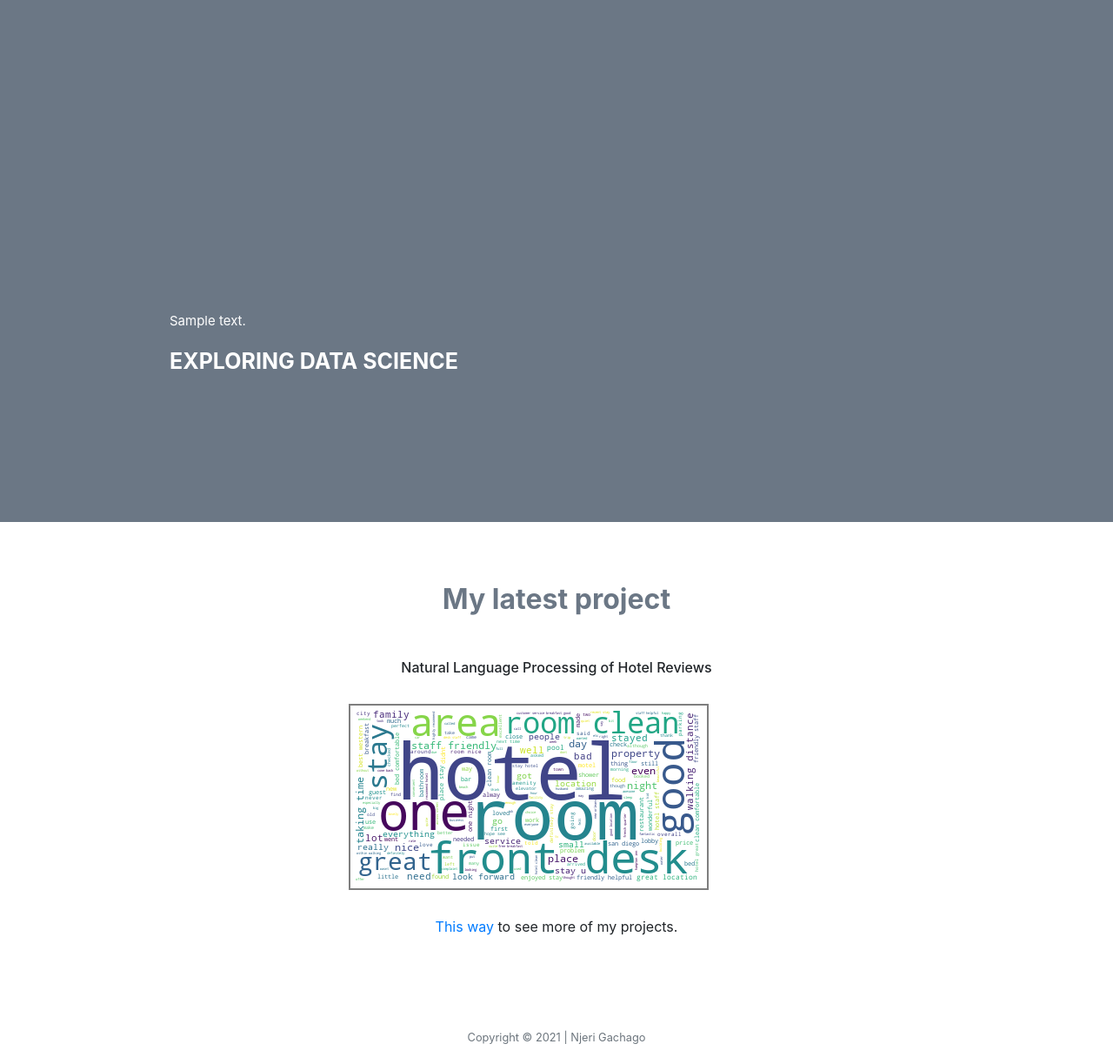
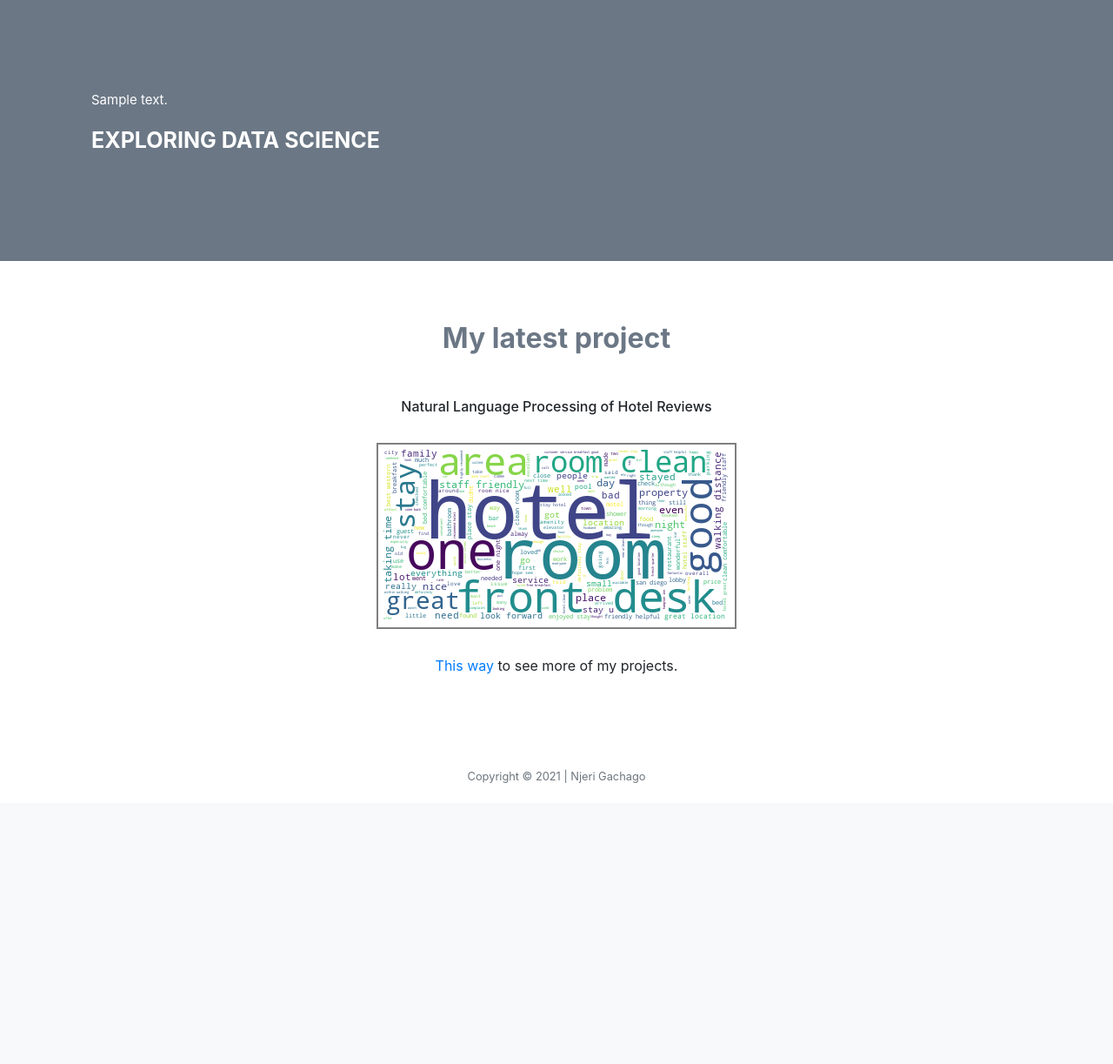
Before and after one commit to ngachago/portfolio-website, a Flask app: page / in a window 1280 px wide. Shown: the part 76-1299 px from the top of the page at 87% size. After the commit the page ends 976 px from the top, so only its background shows below. Run offline with Flask 2, Linux system fonts and the light colour scheme; a database or web service that is not in the repository returns one stand-in record (values such as "Sample title"); some libraries are stand-ins or nearby versions.

Commit message:
updated readme and fixed portfolio page

```diff
--- a/database_feeder.py
+++ b/database_feeder.py
@@ -7,6 +7,9 @@ import os
 portfolio_df = pd.read_excel("database/portfolio_db.xlsx")
 titles_df = pd.read_excel("database/titles_db.xlsx")
 skills_df = pd.read_excel("database/skills_db.xlsx")
+
+# drop empty rows from portfolio_df to avoid parsing issues
+portfolio_df = portfolio_df.dropna(subset=['title'])
 
 
 # connect and create tables if they don't exist yet
--- a/helper.py
+++ b/helper.py
@@ -87,7 +87,6 @@ def get_portfolio_content():
         project_list.append(['placeholder'])
     iterator = iter(project_list)
     zipped = zip(iterator, iterator)
-
     return zipped
 
 
--- a/static/styles.css
+++ b/static/styles.css
@@ -71,16 +71,21 @@
 
 .title-color
 {
-    height: 600px;
     position: relative;
+    align-content: center;
+    height: 300px;
+    display: flex;
 }
 
 .title-container
 {
-    padding-left: 180px;
-    position: absolute;
+    padding-left: 90px;
     bottom: 150px;
     width: 100%;
+    align-items: center;
+    display: flex;
+    flex-wrap: wrap;
+    align-content: center;
 }
 
 @media (max-width: 480px) {
@@ -103,6 +108,7 @@
     font-size: 25px;
     font-weight: bold;
     margin: 0;
+    width: inherit;
 }
 
 .title-description
@@ -200,9 +206,6 @@
     height: 100%;
     border: 2px solid rgba(0,0,0,0.5);
     padding: 5px 5px 5px 5px;
-    display: block;
-    margin-right: auto;
-    margin-left: auto;
 }
 
 .portfolio-img:hover
--- a/templates/index.html
+++ b/templates/index.html
@@ -20,13 +20,13 @@
                             <h6>Natural Language Processing of Hotel Reviews</h6>
                         </div>
                     </div>
-                    <div class="row">
+                    <div class="row justify-content-center">
                         <a target="_blank" href="https://github.com/ngachago/SmartStay">
                             <img class="portfolio-img" src="/static/img/review_cloud.png">
                         </a>
                     </div>
                     <div class="index-bottom text-center">
-                        <p><a class="about-link" href="/en/portfolio">This way</a> to see more of my projects.</p>
+                        <p><a class="about-link" href="/portfolio">This way</a> to see more of my projects.</p>
                     </div>
                 </div>
             </div>
--- a/templates/layout.html
+++ b/templates/layout.html
@@ -52,7 +52,7 @@
     <body>
 
         <nav class="navbar navbar-expand-md navbar-light bg-light border sticky-top">
-            <a class="navbar-brand" id="{{ id }}-navbarbrand" href="/en">Njeri Gachago</a>
+            <a class="navbar-brand" id="{{ id }}-navbarbrand" href="/">Njeri Gachago</a>
             <button class="navbar-toggler" type="button" data-toggle="collapse" data-target="#navbarNav" aria-controls="navbarNav" aria-expanded="false" aria-label="Toggle navigation">
                 <span class="navbar-toggler-icon"></span>
             </button>
```
Also changed, not shown: README.md, 4 other files.
